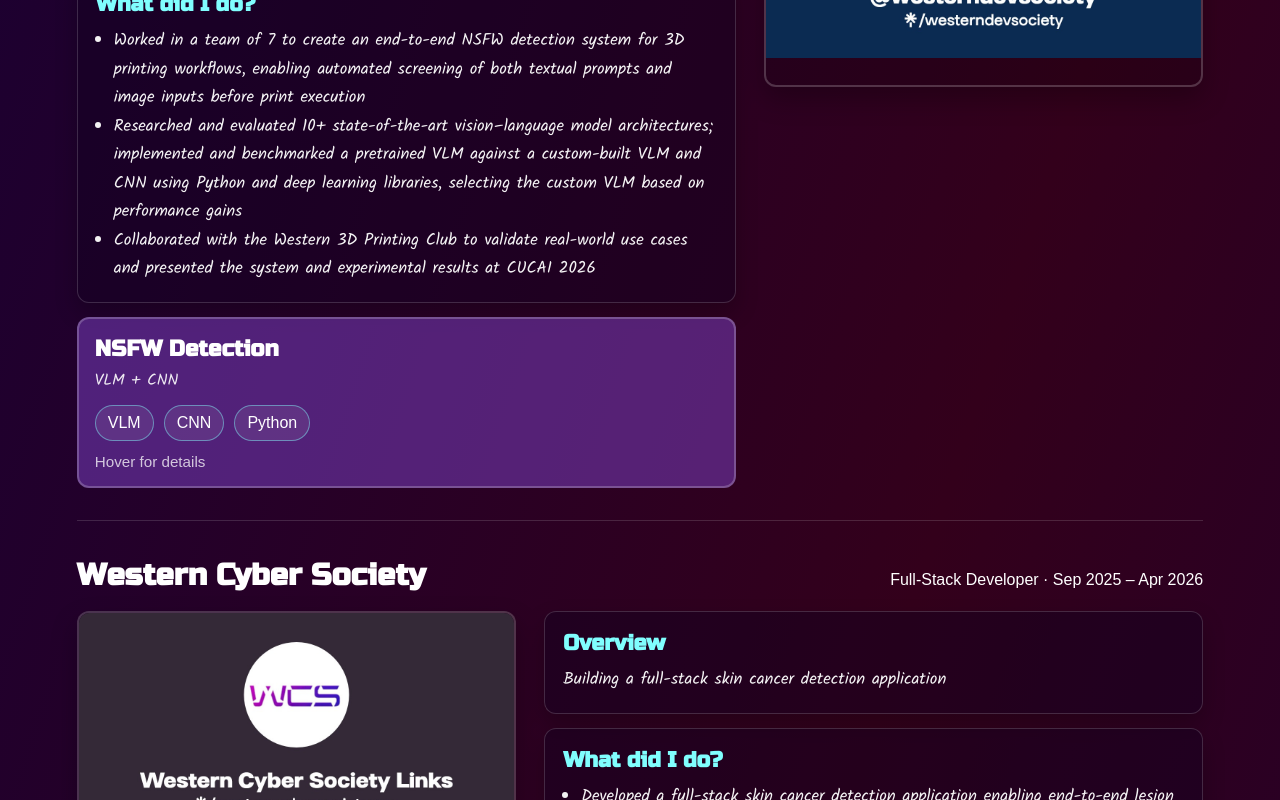
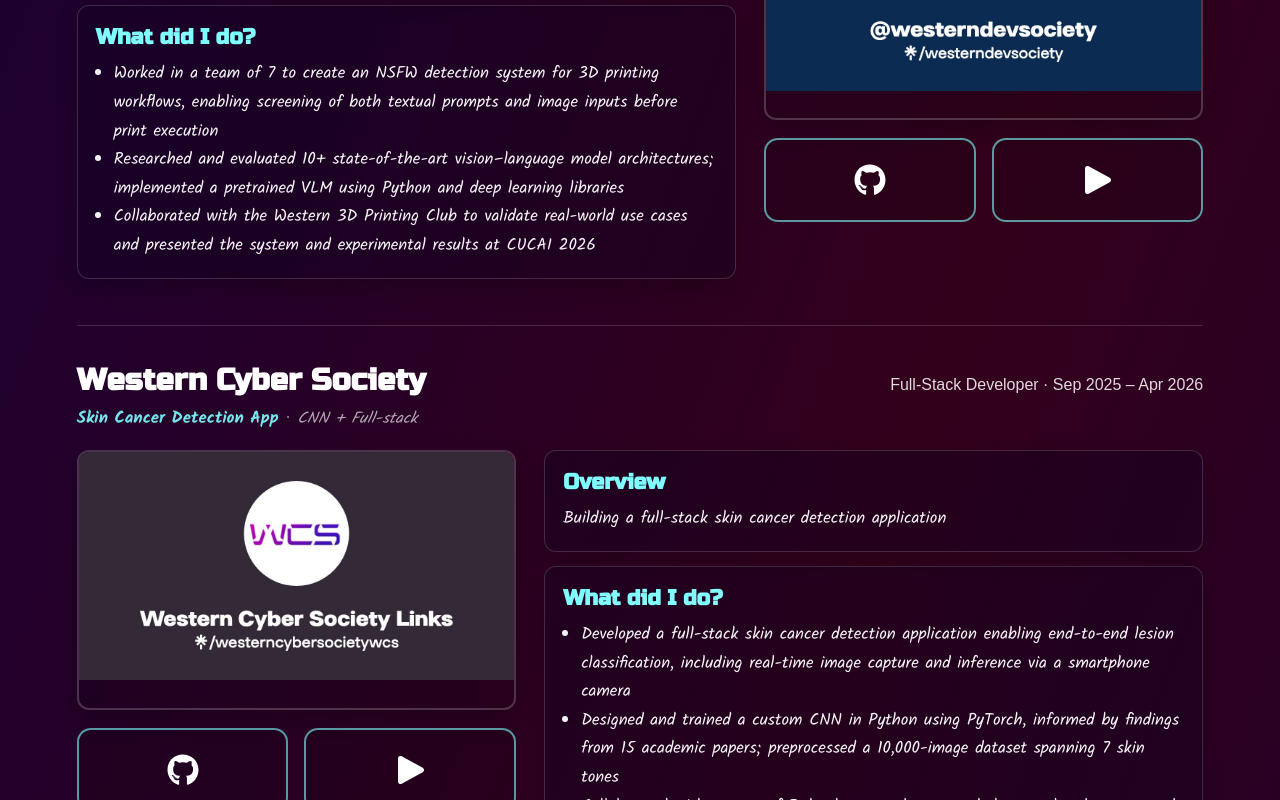
Before and after one commit to marccrasto/Portfolio_Website, a React (Create React App) app: page /projects in a window 1280 px wide. Shown: the part 540-1340 px from the top of the page. Built offline with nearby package versions, Linux system fonts and the light colour scheme; a web font is replaced by a local one.

Commit message:
TODO: Adjust club logo sizes and add github and demo links to Projects Page

```diff
--- a/src/pages/ProjectsPage.css
+++ b/src/pages/ProjectsPage.css
@@ -78,6 +78,33 @@
   font-family: "Russo One", sans-serif;
   font-size: 1.9rem;
   margin: 0;
+}
+
+.club-title-left {
+  display: flex;
+  flex-direction: column;
+}
+
+.project-title-inline {
+  margin-top: 0.4rem;
+  font-size: 1.05rem;
+  opacity: 0.9;
+}
+
+.project-name {
+  font-family: 'Kalam';
+  font-weight: 700;
+  color: #80fefe;
+}
+
+.project-separator {
+  margin: 0 0.4rem;
+  opacity: 0.6;
+}
+
+.project-subtitle {
+  font-style: italic;
+  opacity: 0.85;
 }
 
 .club-role {
@@ -271,6 +298,12 @@
   background: rgba(255, 255, 255, 0.14);
 }
 
+.club-right {
+  display: flex;
+  flex-direction: column;
+  justify-content: space-between;
+}
+
 /* responsive */
 @media (max-width: 980px) {
   .club-grid,
@@ -283,3 +316,71 @@
     order: unset;
   }
 }
+
+.project-strip {
+  display: flex;
+  justify-content: space-between;
+  align-items: center;
+  gap: 2rem;
+
+  margin-top: 1.5rem;
+  padding: 1.4rem 1.6rem;
+
+  border-radius: 16px;
+  border: 1px solid rgba(255, 255, 255, 0.15);
+  background: rgba(0, 0, 0, 0.28);
+  backdrop-filter: blur(8px);
+}
+
+.project-strip-left {
+  display: flex;
+  flex-direction: column;
+}
+
+.project-title {
+  margin: 0;
+  font-size: 1.6rem;
+  color: white;
+}
+
+.project-subtitle {
+  margin: 0.35rem 0 0.9rem;
+  color: rgba(255, 255, 255, 0.85);
+  font-style: italic;
+}
+
+.project-strip-right {
+  width: 100%;
+  display: grid;
+  grid-template-columns: 1fr 1fr;
+  gap: 16px;
+  margin-top: 18px;
+}
+
+/* existing icon button base */
+.project-icon-btn {
+  display: flex;
+  align-items: center;
+  justify-content: center;
+
+  border-radius: 14px;
+  border: 2px solid rgba(128, 254, 254, 0.6);
+  background: rgba(0, 0, 0, 0.15);
+
+  color: white;
+  text-decoration: none;
+  transition: transform 0.2s ease, box-shadow 0.25s ease, border-color 0.25s ease;
+}
+
+/* NEW: wide button behavior */
+.project-icon-btn.wide {
+  width: 100%;
+  height: 84px; /* was 72px */
+  font-size: 2rem;
+}
+
+.project-icon-btn:hover {
+  transform: translateY(-2px);
+  border-color: #80fefe;
+  box-shadow: 0 0 16px rgba(128, 254, 254, 0.25);
+}
--- a/src/pages/ProjectsPage.js
+++ b/src/pages/ProjectsPage.js
@@ -6,7 +6,9 @@
 import Footer from "../components/Footer";
 
 import { FontAwesomeIcon } from "@fortawesome/react-fontawesome";
+import { faGithub } from "@fortawesome/free-brands-svg-icons";
 import { faBars } from "@fortawesome/free-solid-svg-icons";
+import { faPlay } from "@fortawesome/free-solid-svg-icons";
 
 import AOS from 'aos';
 import 'aos/dist/aos.css';
@@ -62,8 +64,8 @@
           "Developing a vision–language model (VLM) for NSFW detection in 3D printing workflows",
         didTitle: "What did I do?",
         bullets: [
-          "Worked in a team of 7 to create an end-to-end NSFW detection system for 3D printing workflows, enabling automated screening of both textual prompts and image inputs before print execution",
-          "Researched and evaluated 10+ state-of-the-art vision–language model architectures; implemented and benchmarked a pretrained VLM against a custom-built VLM and CNN using Python and deep learning libraries, selecting the custom VLM based on performance gains",
+          "Worked in a team of 7 to create an NSFW detection system for 3D printing workflows, enabling screening of both textual prompts and image inputs before print execution",
+          "Researched and evaluated 10+ state-of-the-art vision–language model architectures; implemented a pretrained VLM using Python and deep learning libraries",
           "Collaborated with the Western 3D Printing Club to validate real-world use cases and presented the system and experimental results at CUCAI 2026",
         ],
         projectCard: {
@@ -86,7 +88,7 @@
         didTitle: "What did I do?",
         bullets: [
             "Developed a full-stack skin cancer detection application enabling end-to-end lesion classification, including real-time image capture and inference via a smartphone camera",
-            "Designed and trained a custom CNN in Python using PyTorch, informed by findings from 15 academic papers; preprocessed a 10,000-image Fitzpatrick dataset spanning 7 skin tones to improve model robustness and generalization",
+            "Designed and trained a custom CNN in Python using PyTorch, informed by findings from 15 academic papers; preprocessed a 10,000-image dataset spanning 7 skin tones",
             "Collaborated with a team of 7 developers and presented the completed system and experimental results at CUCAI 2026"
         ],
         projectCard: {
@@ -109,7 +111,7 @@
         didTitle: "What did I do?",
         bullets: [
             "Developed a real-time transit prediction application for London, Ontario, improving arrival time accuracy and reducing mean absolute error by 17% compared to Google Maps",
-            "Evaluated baseline models (linear regression, random forest) and researched four predictive architectures before implementing a bidirectional LSTM in Python using PyTorch; co-developed the frontend UI in React for real-time visualization",
+            "Evaluated baseline models (linear regression, random forest) and researched four predictive architectures before implementing a bidirectional LSTM using PyTorch",
             "Worked in a Scrum team of 7 and collaborated with Computer Science faculty to validate modeling choices and system design"
         ],
         projectCard: {
@@ -132,7 +134,7 @@
         didTitle: "What did I do?",
         bullets: [
             "Built and live-demoed a financial forecasting web application at CUCAI 2024, presenting to 340+ delegates and showcasing real-time forecast generation",
-            "Implemented the presentation and routing layers using Flask, HTML, and CSS, handling request routing, form submission, and dynamic rendering of forecast outputs for live demonstrations",
+            "Implemented the UI and routing layers using Flask, HTML, and CSS, handling request routing, form submission, and dynamic rendering of forecast outputs",
             "Worked in a two-person team to design, build, and deliver a production-ready demo under conference conditions"
         ],
         projectCard: {
@@ -172,10 +174,21 @@
             </div>
 
             {clubs.map((c, idx) => (
-              <div className="club-section" data-aos="fade-up" data-aos-delay="150" key={c.clubName}>
+              <div className="club-section" data-aos="fade-up" data-aos-delay="150" key={`${c.clubName}-${idx}`}>
                 <div className="club-title-row">
-                  <h2 data-aos="fade-right" data-aos-delay="150">{c.clubName}</h2>
-                  <div className="club-role" data-aos="fade-left" data-aos-delay="150">{c.roleLine}</div>
+                  <div className="club-title-left">
+                    <h2>{c.clubName}</h2>
+
+                    <div className="project-title-inline">
+                      <span className="project-name">{c.projectCard.title}</span>
+                      <span className="project-separator">·</span>
+                      <span className="project-subtitle">{c.projectCard.subtitle}</span>
+                    </div>
+                  </div>
+
+                  <div className="club-role">
+                    {c.roleLine}
+                  </div>
                 </div>
 
                 {/* 2-column layout */}
@@ -195,48 +208,6 @@
                         ))}
                       </ul>
                     </div>
-
-                    {/* Project card (hover overlay like you wanted) */}
-                    <div className="mini-card">
-                      <div className="mini-card-inner">
-                        <div className="mini-card-front">
-                          <div className="mini-card-title">
-                            <h4>{c.projectCard.title}</h4>
-                            <span>{c.projectCard.subtitle}</span>
-                          </div>
-                          <div className="mini-tags">
-                            {c.projectCard.tags.map((t) => (
-                              <span className="pill" key={t}>
-                                {t}
-                              </span>
-                            ))}
-                          </div>
-                          <div className="mini-hint">Hover for details</div>
-                        </div>
-
-                        <div className="mini-card-overlay">
-                          <p>{c.projectCard.description}</p>
-                          <div className="mini-actions">
-                            <a
-                              className="project-link"
-                              href={c.projectCard.github}
-                              target="_blank"
-                              rel="noreferrer"
-                            >
-                              GitHub
-                            </a>
-                            <a
-                              className="project-link"
-                              href={c.projectCard.demo}
-                              target="_blank"
-                              rel="noreferrer"
-                            >
-                              Demo
-                            </a>
-                          </div>
-                        </div>
-                      </div>
-                    </div>
                   </div>
 
                   {/* Right: image placeholder */}
@@ -249,6 +220,30 @@
                           Club / Team Photo
                         </div>
                       )}
+                    </div>
+                    {/* Project strip (Option 2) */}
+                    <div className="project-strip-right">
+                      <a
+                        className="project-icon-btn wide"
+                        href={c.projectCard.github}
+                        target="_blank"
+                        rel="noreferrer"
+                        aria-label="GitHub repository"
+                        title="GitHub"
+                      >
+                        <FontAwesomeIcon icon={faGithub} />
+                      </a>
+
+                      <a
+                        className="project-icon-btn wide"
+                        href={c.projectCard.demo}
+                        target="_blank"
+                        rel="noreferrer"
+                        aria-label="Live demo"
+                        title="Demo"
+                      >
+                        <FontAwesomeIcon icon={faPlay} />
+                      </a>
                     </div>
                   </div>
                 </div>
```
